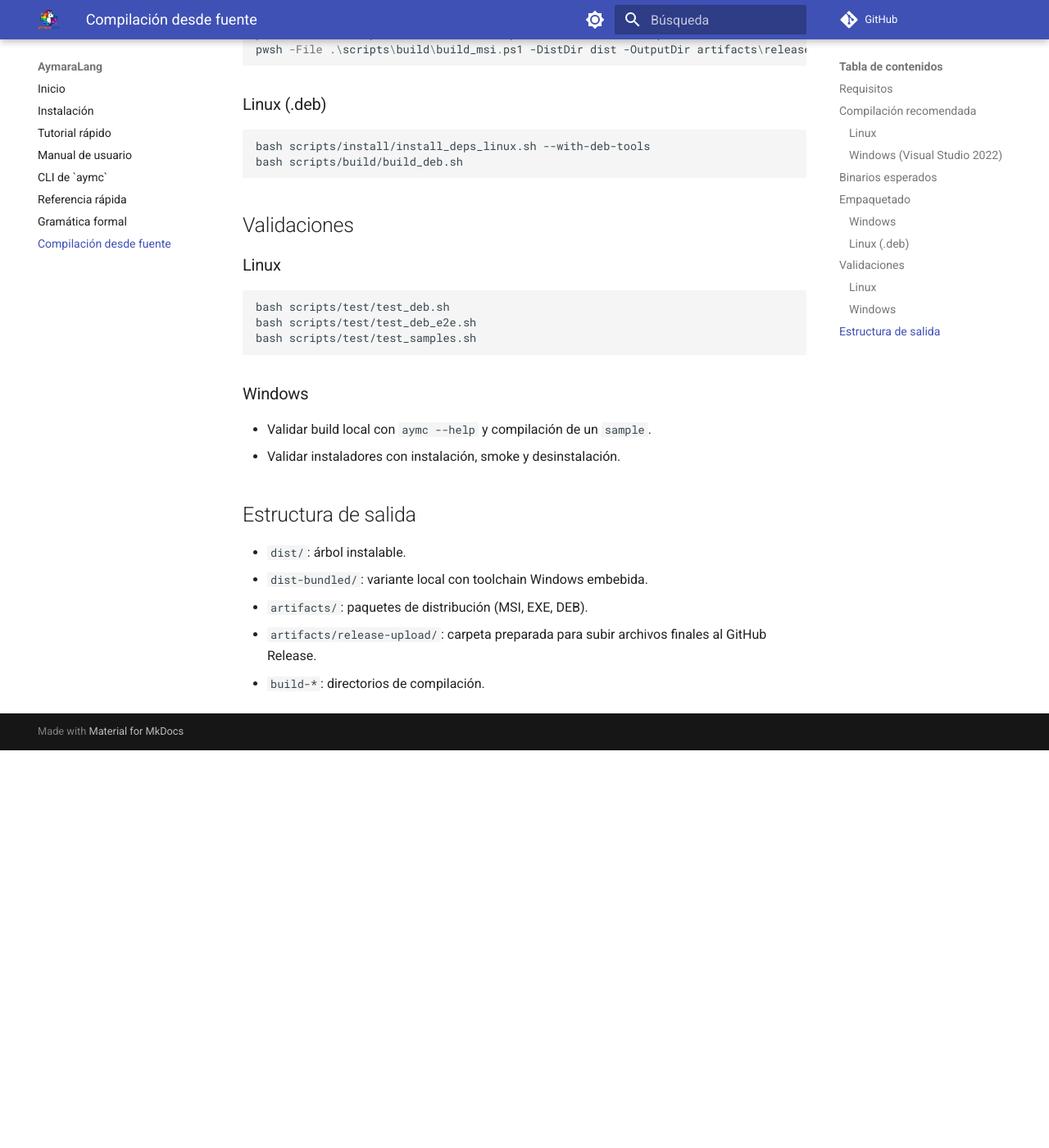
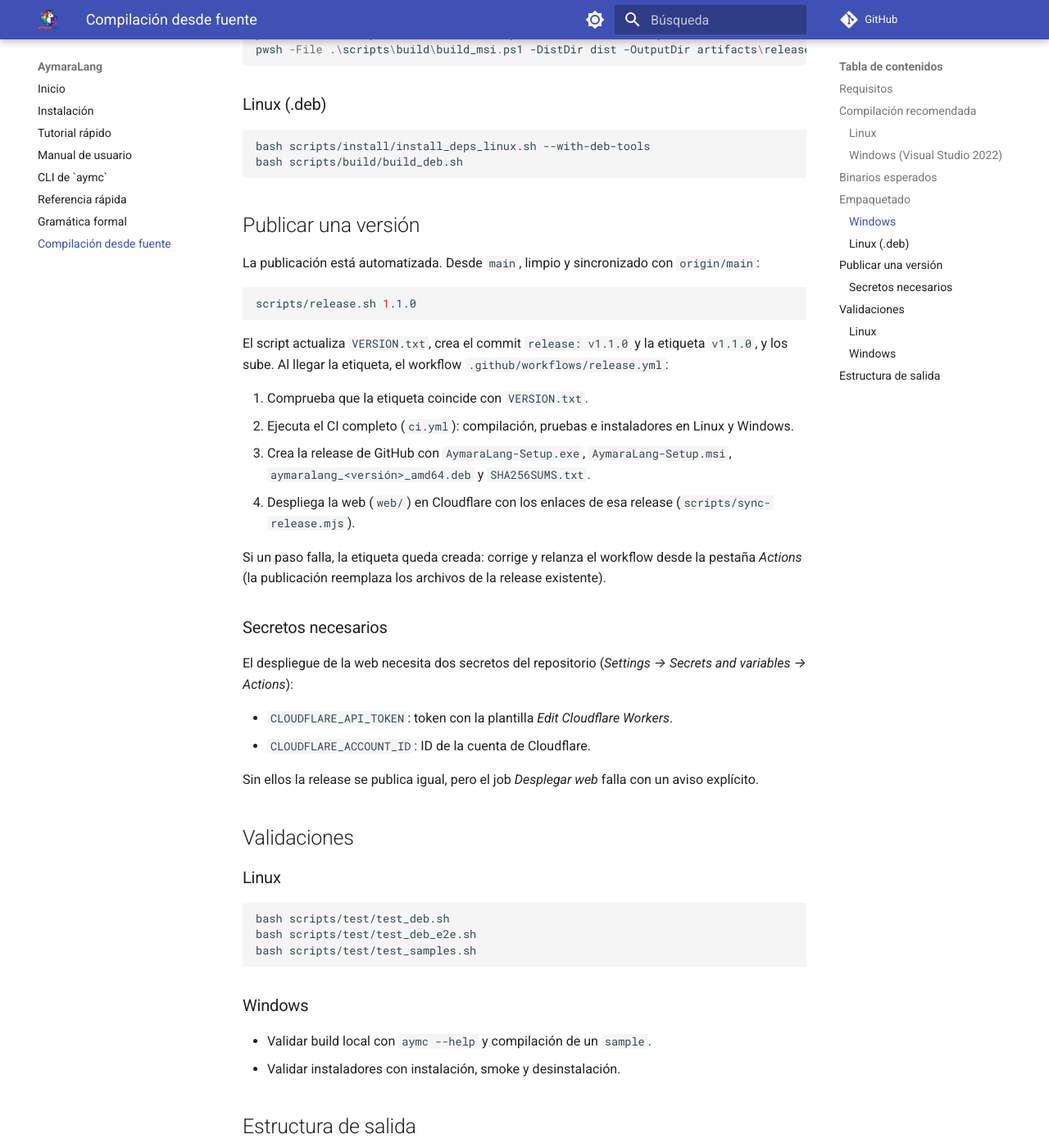
Before and after one commit to jhulio435m/aymaraLang, an MkDocs documentation site: the page built from docs/build.md, in a window 1280 px wide and 1400 px high, scrolled down 1618 px. Shown: the whole window at 82% size. Built offline with MkDocs 1.6.1 and Material for MkDocs 9.7.7, drawn with Linux system fonts in a browser that asks for light colours; comment, search, counter and statistics services are not loaded; before the commit the page ends 2533 px from its top, so only the background shows below that.

Commit message:
ci: automatizar releases y despliegue de la web
- scripts/release.sh X.Y.Z actualiza VERSION.txt, etiqueta vX.Y.Z y sube.
- release.yml: verifica la version, ejecuta ci.yml (workflow_call),
  publica la release con .exe/.msi/.deb y SHA256SUMS, y despliega la web
  en Cloudflare con los enlaces de esa release.
- ci.yml ya no corre en etiquetas (release.yml lo invoca).
- docs/build.md: como publicar y secretos de Cloudflare necesarios.

````diff
--- a/docs/build.md
+++ b/docs/build.md
@@ -73,6 +73,43 @@ bash scripts/install/install_deps_linux.sh --with-deb-tools
 bash scripts/build/build_deb.sh
 ```
 
+## Publicar una versión
+
+La publicación está automatizada. Desde `main`, limpio y sincronizado con
+`origin/main`:
+
+```bash
+scripts/release.sh 1.1.0
+```
+
+El script actualiza `VERSION.txt`, crea el commit `release: v1.1.0` y la
+etiqueta `v1.1.0`, y los sube. Al llegar la etiqueta, el workflow
+`.github/workflows/release.yml`:
+
+1. Comprueba que la etiqueta coincide con `VERSION.txt`.
+2. Ejecuta el CI completo (`ci.yml`): compilación, pruebas e instaladores en
+   Linux y Windows.
+3. Crea la release de GitHub con `AymaraLang-Setup.exe`,
+   `AymaraLang-Setup.msi`, `aymaralang_<versión>_amd64.deb` y
+   `SHA256SUMS.txt`.
+4. Despliega la web (`web/`) en Cloudflare con los enlaces de esa release
+   (`scripts/sync-release.mjs`).
+
+Si un paso falla, la etiqueta queda creada: corrige y relanza el workflow
+desde la pestaña *Actions* (la publicación reemplaza los archivos de la
+release existente).
+
+### Secretos necesarios
+
+El despliegue de la web necesita dos secretos del repositorio
+(*Settings → Secrets and variables → Actions*):
+
+- `CLOUDFLARE_API_TOKEN`: token con la plantilla *Edit Cloudflare Workers*.
+- `CLOUDFLARE_ACCOUNT_ID`: ID de la cuenta de Cloudflare.
+
+Sin ellos la release se publica igual, pero el job *Desplegar web* falla con
+un aviso explícito.
+
 ## Validaciones
 
 ### Linux
````
Also changed, not shown: 3 other files.
